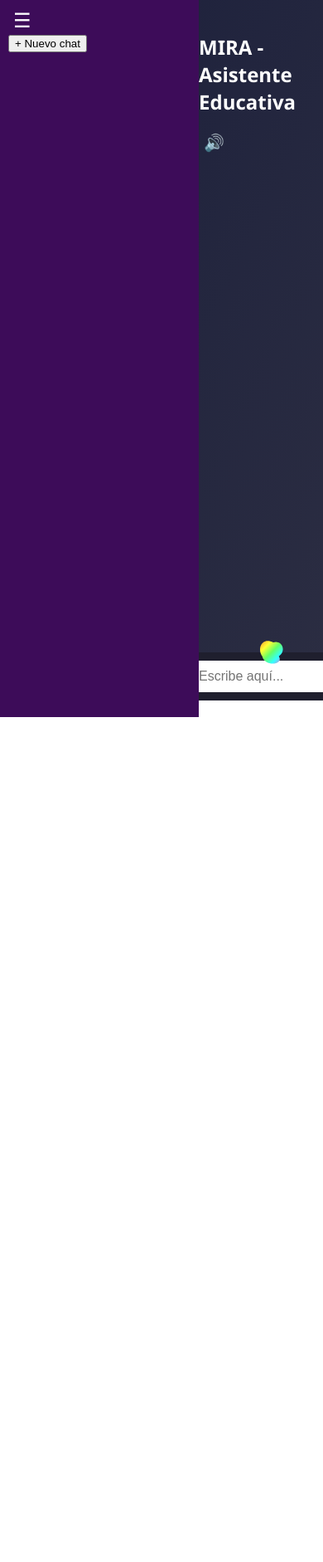
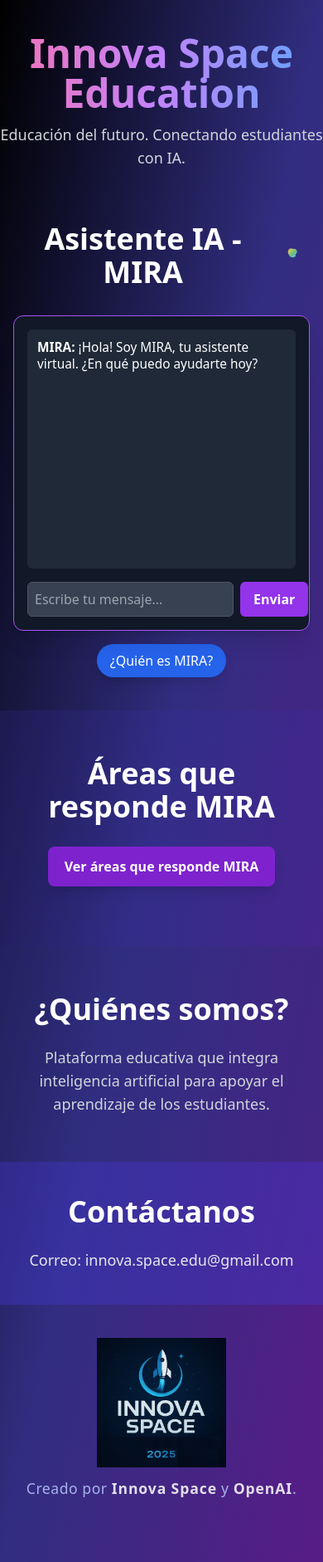
Before and after one commit to innova-space-edu/borrador, a plain HTML site: page index.html in a window 390 px wide. Shown: the whole page at 83% size. Before the commit the page ends 844 px from the top, so only its background shows below. Drawn offline with nearby package versions, Linux system fonts and the light colour scheme.

Commit message:
Update index.html

```diff
--- a/index.html
+++ b/index.html
@@ -2,103 +2,231 @@
 <html lang="es">
 <head>
   <meta charset="UTF-8" />
-  <meta name="viewport" content="width=device-width, initial-scale=1.0" />
-  <title>MIRA - Asistente Educativa</title>
-  <link rel="icon" type="image/png" href="logo.png">
-  <link rel="stylesheet" href="styles.css">
-  <script defer src="chat.js"></script>
-  <script defer src="https://polyfill.io/v3/polyfill.min.js?features=es6"></script>
-  <script defer id="MathJax-script" async src="https://cdn.jsdelivr.net/npm/mathjax@3/es5/tex-mml-chtml.js"></script>
+  <meta name="viewport" content="width=device-width, initial-scale=1.0"/>
+  <title>Innova Space Education</title>
+  <!-- Google Analytics -->
+  <script async src="https://www.googletagmanager.com/gtag/js?id=G-P64ZZSCZ7Z"></script>
+  <script>
+    window.dataLayer = window.dataLayer || [];
+    function gtag(){dataLayer.push(arguments);}
+    gtag('js', new Date());
+    gtag('config', 'G-P64ZZSCZ7Z');
+  </script>
+  <script src="https://cdn.tailwindcss.com"></script>
+  <script src="https://cdn.jsdelivr.net/npm/marked/marked.min.js"></script>
+  <script src="https://cdn.jsdelivr.net/npm/mathjax@3/es5/tex-mml-chtml.js"></script>
   <style>
-    body {
-      margin: 0;
-      font-family: 'Segoe UI', sans-serif;
-      background: linear-gradient(to bottom right, #1b1f3b, #2b2d42);
-      color: white;
-      overflow: hidden;
+    #avatar-mira {
+      display: inline-block;
+      vertical-align: middle;
+      width: 60px;
+      height: 60px;
+      margin-left: 15px;
+      margin-bottom: 8px;
+      transition: filter 0.3s, opacity 0.3s;
+      opacity: 1;
+      filter: grayscale(0.4) brightness(0.8);
     }
-    #sidebar {
+    #avatar-mira.pulse {
+      animation: halo-glow 1.2s infinite alternate;
+      filter: drop-shadow(0 0 16px #a855f7) brightness(1.25);
+      opacity: 1;
+    }
+    @keyframes halo-glow {
+      from { filter: drop-shadow(0 0 12px #4f46e5) brightness(1.18); }
+      to   { filter: drop-shadow(0 0 36px #38bdf8) brightness(1.45); }
+    }
+    @media (max-width: 600px) {
+      #avatar-mira { width: 40px; height: 40px; margin-left: 5px; }
+      #chat-box { font-size: 0.96rem;}
+      .max-w-3xl { max-width: 98vw;}
+    }
+    .chat-markdown table {
+      border-collapse: collapse; margin: 0.5em 0;
+      width: 100%;
+      background: #22223b;
+      color: #fafafa;
+      font-size: 0.97rem;
+    }
+    .chat-markdown th, .chat-markdown td {
+      border: 1px solid #7f5af0;
+      padding: 6px 10px;
+      text-align: left;
+    }
+    .chat-markdown th { background: #4f378b; }
+    mjx-container[jax="CHTML"] {
+      font-size: 1.25em;
+      background: transparent !important;
+      padding: 0.12em 0.2em;
+      margin: 0.35em 0;
+    }
+    .credits {
+      font-size: 1.1em;
+      color: #bbcbff;
+      text-align: center;
+      padding-bottom: 2em;
+      opacity: 0.85;
+      letter-spacing: 0.03em;
+    }
+    .credits strong {
+      color: #fff;
+      font-weight: 700;
+      letter-spacing: 0.05em;
+    }
+    #mira-info {
+      z-index: 50;
+      box-shadow: 0 6px 32px #23104a;
+      border-radius: 1.2rem;
+      background: #232146;
+      border: 2px solid #a855f7;
+      color: #fff;
+      max-width: 420px;
+      width: 92vw;
+      padding: 2.1rem 1.3rem 1.3rem 1.3rem;
+      text-align: center;
       position: fixed;
-      top: 0;
-      left: 0;
-      height: 100vh;
-      background-color: #3d0c59;
-      padding: 10px;
-      width: 220px;
-      transition: transform 0.3s ease;
-      z-index: 10;
+      left: 50%;
+      top: 50%;
+      transform: translate(-50%,-50%);
+      display: none;
+      transition: opacity .2s;
     }
-    #sidebar.closed {
-      transform: translateX(-100%);
+    #mira-info h3 {
+      font-size: 1.5rem;
+      font-weight: 700;
+      margin-bottom: 0.5rem;
     }
-    #toggleSidebar {
-      background-color: transparent;
-      color: white;
-      border: none;
-      font-size: 24px;
-      cursor: pointer;
+    #mira-info button {
+      margin-top: 1.5rem;
+      background: #a855f7;
+      color: #fff;
+      padding: 0.5rem 1.3rem;
+      border-radius: 0.6rem;
+      font-weight: 500;
     }
-    #chat-container {
-      margin-left: 220px;
-      padding: 20px;
-      overflow-y: auto;
-      height: calc(100vh - 60px);
-    }
-    .chat-entry {
-      margin: 10px 0;
-    }
-    #input-container {
-      position: fixed;
-      bottom: 0;
-      left: 220px;
-      right: 0;
-      background-color: #1f1f2e;
-      padding: 10px;
-      display: flex;
-    }
-    #input {
-      flex: 1;
-      padding: 10px;
-      font-size: 16px;
-      border: none;
-      border-radius: 5px;
-    }
-    #volume-btn {
-      background: none;
-      border: none;
-      color: white;
-      font-size: 20px;
-      cursor: pointer;
-    }
-    #avatar {
-      position: fixed;
-      bottom: 10px;
-      right: 10px;
-      width: 100px;
-      z-index: 99;
-      cursor: move;
-      transition: transform 0.3s ease-in-out;
-    }
+    /* Ya NO existe .mira-advance */
   </style>
 </head>
-<body>
-  <div id="sidebar">
-    <button id="toggleSidebar">☰</button>
-    <br>
-    <button onclick="startNewChat()">+ Nuevo chat</button>
-    <div id="chat-list"></div>
+<body class="bg-gradient-to-br from-black via-indigo-900 to-purple-900 text-white font-sans scroll-smooth">
+
+  <!-- Título -->
+  <section class="pt-10 text-center">
+    <h1 class="text-5xl md:text-6xl font-extrabold bg-gradient-to-r from-pink-400 via-purple-400 to-blue-400 text-transparent bg-clip-text">
+      Innova Space Education
+    </h1>
+    <p class="text-lg text-gray-300 mt-3">Educación del futuro. Conectando estudiantes con IA.</p>
+  </section>
+
+  <!-- Asistente IA y Avatar -->
+  <section class="pt-12 pb-10 px-4 relative">
+    <div class="max-w-3xl mx-auto relative mt-4">
+      <div class="flex items-center justify-center mb-8">
+        <h2 class="text-4xl font-bold text-center mb-0">Asistente IA - MIRA</h2>
+        <object id="avatar-mira"
+          type="image/svg+xml"
+          data="avatar_mira.svg"
+          class="still"
+          tabindex="-1"
+          aria-hidden="true"></object>
+      </div>
+      <div class="bg-gray-900 border border-purple-500 rounded-xl p-4 shadow-xl relative">
+        <div id="chat-box" class="h-72 md:h-64 overflow-y-auto bg-gray-800 p-3 rounded-md mb-4 text-sm space-y-2 text-white chat-markdown" aria-live="polite">
+          <div>
+            <strong>MIRA:</strong> ¡Hola! Soy MIRA, tu asistente virtual. ¿En qué puedo ayudarte hoy?
+          </div>
+        </div>
+        <div class="flex gap-2">
+          <input
+            aria-label="Escribe tu mensaje"
+            type="text" id="user-input"
+            placeholder="Escribe tu mensaje..."
+            class="flex-1 p-2 rounded-md bg-gray-700 text-white border border-gray-600"
+            autocomplete="off"
+            onkeydown="if(event.key==='Enter'){sendMessage();return false;}"
+          >
+          <button onclick="sendMessage()" class="bg-purple-600 hover:bg-purple-700 px-4 py-2 rounded-md text-white font-bold" tabindex="0">
+            Enviar
+          </button>
+        </div>
+      </div>
+      <!-- Botón ¿Quién es MIRA? debajo del chat -->
+      <div class="flex justify-center mt-4">
+        <button onclick="toggleMiraInfo()" class="bg-blue-600 hover:bg-blue-700 text-white px-4 py-2 rounded-full shadow-lg">
+          ¿Quién es MIRA?
+        </button>
+      </div>
+      <!-- Ventana flotante de descripción de MIRA -->
+      <div id="mira-info">
+        <h3>¿Quién es MIRA?</h3>
+        <p class="text-base mb-4">
+          <strong>MIRA</strong> (Modular Intelligent Responsive Assistant), en español: Asistente Modular, Inteligente y Reactivo.<br>
+          Creada por <strong>Innova Space</strong> con tecnología <strong>OpenAI</strong>.<br>
+          Diseñada para acompañar, explicar y ayudar a estudiantes y docentes de forma interactiva y personalizada en todas las materias.<br>
+          Su misión es facilitar el aprendizaje, responder dudas, explicar fórmulas y conceptos, y guiarte en tu avance académico, con explicaciones claras y amigables.
+        </p>
+        <button onclick="toggleMiraInfo()">Cerrar</button>
+      </div>
+    </div>
+  </section>
+
+  <!-- Áreas (un solo botón desplegable) -->
+  <section class="py-14 px-6 bg-indigo-800 bg-opacity-20 text-center">
+    <h2 class="text-4xl font-bold mb-7">Áreas que responde MIRA</h2>
+    <button onclick="toggleAreas()" class="bg-purple-700 px-5 py-3 rounded-lg font-semibold mb-4 text-white shadow-lg">
+      Ver áreas que responde MIRA
+    </button>
+    <div id="areas-list" class="hidden mt-3">
+      <ul class="max-w-lg mx-auto text-left space-y-1">
+        <li>📐 Matemáticas</li>
+        <li>🧲 Física</li>
+        <li>⚗️ Química</li>
+        <li>🧬 Biología</li>
+        <li>🌎 Historia</li>
+        <li>🗺️ Geografía</li>
+        <li>📚 Lenguaje</li>
+        <li>🗣️ Inglés</li>
+        <li>🎨 Artes Visuales</li>
+        <li>🎼 Música</li>
+        <li>🏃 Educación Física</li>
+        <li>💭 Filosofía</li>
+        <li>💻 Tecnología</li>
+        <li>🤝 Orientación</li>
+      </ul>
+    </div>
+  </section>
+
+  <!-- Quiénes somos -->
+  <section class="py-14 px-6 bg-indigo-900 bg-opacity-30">
+    <h2 class="text-4xl font-bold text-center mb-6">¿Quiénes somos?</h2>
+    <p class="text-center text-lg max-w-3xl mx-auto text-gray-300">
+      Plataforma educativa que integra inteligencia artificial para apoyar el aprendizaje de los estudiantes.
+    </p>
+  </section>
+
+  <!-- Contacto -->
+  <section class="py-10 px-6 bg-indigo-700 bg-opacity-40">
+    <h2 class="text-4xl font-bold text-center mb-6">Contáctanos</h2>
+    <p class="text-center text-lg text-gray-200">Correo: innova.space.edu@gmail.com</p>
+  </section>
+
+  <!-- Logo y créditos al final -->
+  <div class="flex flex-col justify-center items-center py-10 gap-3">
+    <img src="logo.png" alt="Logo Innova Space" style="max-width:170px; width: 40vw; height:auto; opacity:0.95;">
+    <div class="credits">
+      Creado por <strong>Innova Space</strong> y <strong>OpenAI</strong>.
+    </div>
   </div>
 
-  <div id="chat-container">
-    <h2>MIRA - Asistente Educativa</h2>
-    <button id="volume-btn" onclick="toggleVolume()">🔊</button>
-    <div id="messages"></div>
-  </div>
-
-  <div id="input-container">
-    <input id="input" type="text" placeholder="Escribe aquí..." onkeydown="handleInput(event)" />
-  </div>
-
-  <img id="avatar" src="avatar_mira.svg" alt="MIRA avatar" draggable="true">
+  <script>
+    function toggleMiraInfo() {
+      const info = document.getElementById("mira-info");
+      info.style.display = (info.style.display === "none" || info.style.display === "") ? "block" : "none";
+    }
+    function toggleAreas() {
+      const list = document.getElementById("areas-list");
+      list.classList.toggle("hidden");
+    }
+  </script>
+  <script src="chat.js"></script>
 </body>
 </html>
```
